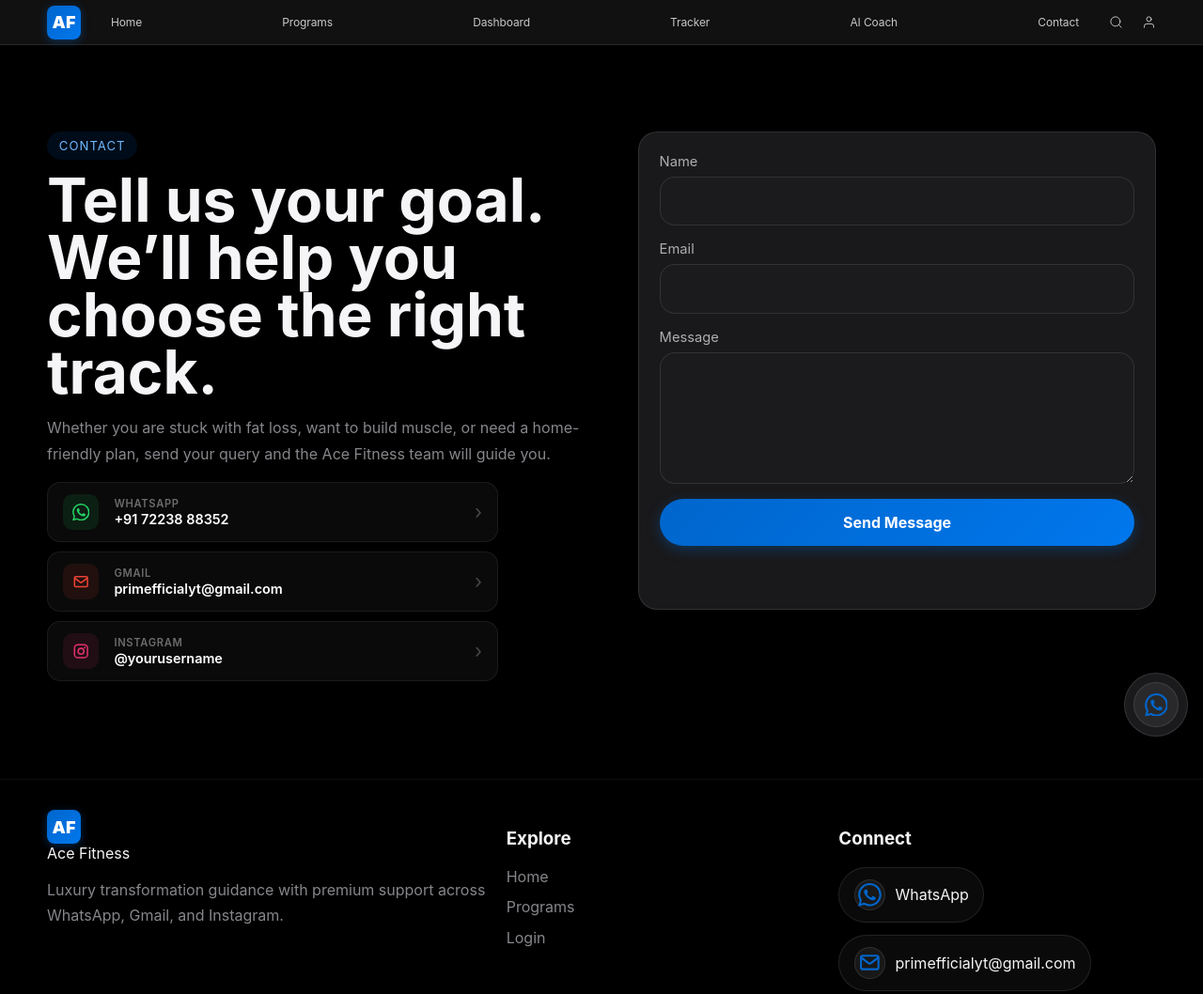
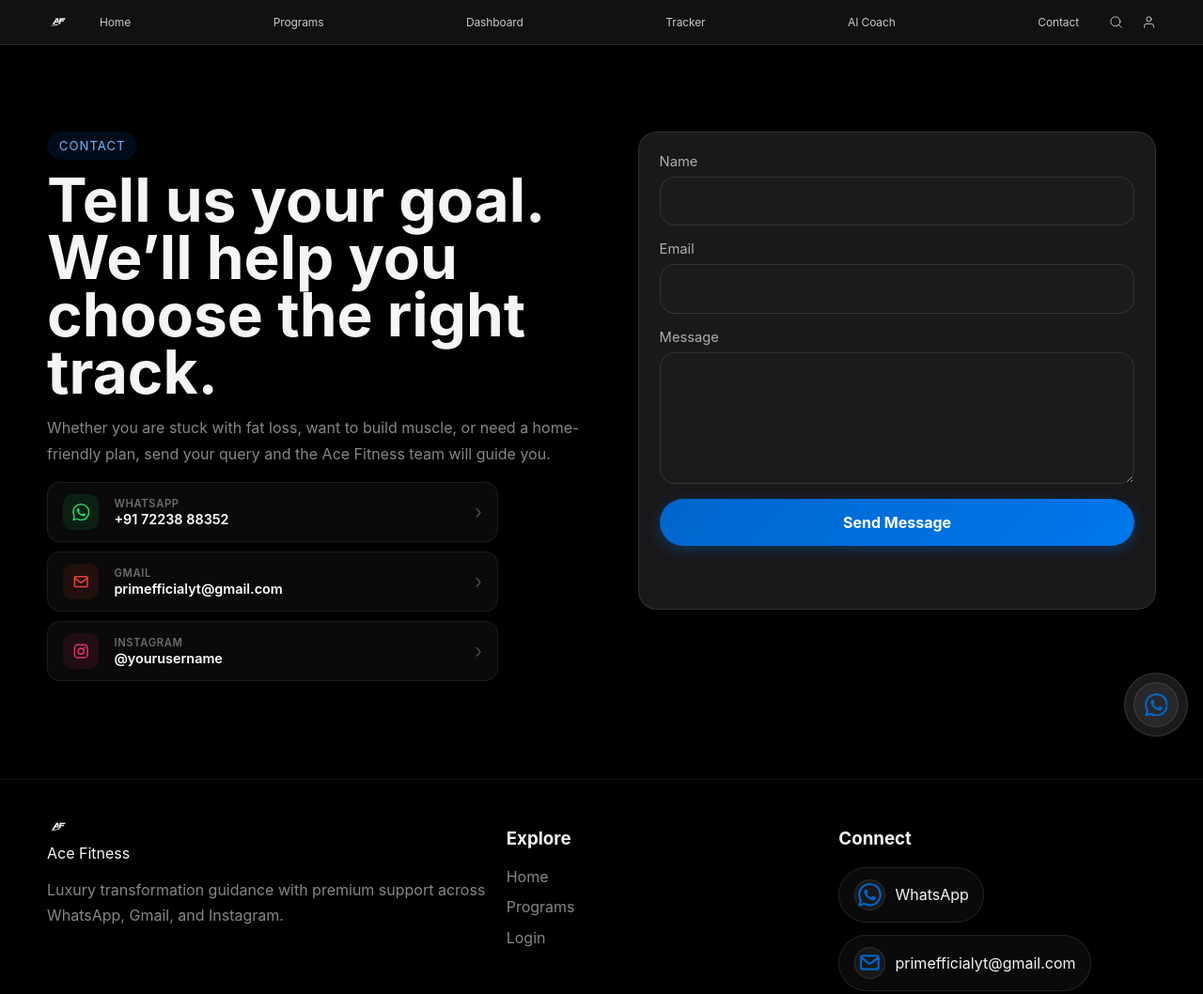
Before and after one commit to hzk87f2v69-collab/new-project-2, a website: page frontend/contact.html in a window 1280 px wide. Shown: the top 1058 px of the page at 94% size. Drawn offline with Linux system fonts and the light colour scheme; no server answers.

Commit message:
Fix asset paths for logo and favicon

```diff
--- a/frontend/contact.html
+++ b/frontend/contact.html
@@ -5,13 +5,14 @@
     <meta name="viewport" content="width=device-width, initial-scale=1.0" />
     <title>Contact Ace Fitness | Ask About Programs</title>
     <link rel="stylesheet" href="/public/assets/css/styles.css" />
-  </head>
+    <link rel="icon" type="image/jpeg" href="/public/assets/images/favicon.jpg">
+</head>
   <body>
             <header class="site-header">
       <div class="nav">
         <!-- Left: Logo -->
         <a class="brand" href="/" aria-label="Ace Fitness Home">
-          <span class="brand-mark">AF</span>
+          <img src="/public/assets/images/logo.png" alt="AF" class="brand-mark">
         </a>
 
         <!-- Center: Desktop Links -->
@@ -92,7 +93,7 @@
       <div class="container footer-grid">
         <div>
           <a class="brand" href="/">
-            <span class="brand-mark">AF</span>
+            <img src="/public/assets/images/logo.png" alt="AF" class="brand-mark">
             <span>Ace Fitness</span>
           </a>
           <p class="muted">Luxury transformation guidance with premium support across WhatsApp, Gmail, and Instagram.</p>
--- a/public/assets/css/styles.css
+++ b/public/assets/css/styles.css
@@ -146,17 +146,13 @@ select {
 }
 
 .brand-mark {
-  width: 36px;
   height: 36px;
-  display: grid;
-  place-items: center;
-  border-radius: 8px;
-  background: linear-gradient(135deg, var(--accent), var(--accent-strong));
-  color: #ffffff;
-  font-weight: 900;
-  font-size: 18px;
-  box-shadow: 0 2px 8px rgba(0, 102, 204, 0.4);
+  width: auto;
+  display: block;
+  object-fit: contain;
   transition: opacity 0.3s;
+  border-radius: 4px;
+  filter: invert(1); /* Invert to make it white for dark header */
 }
 
 .brand-mark:hover {
```
Also changed, not shown: frontend/ai.html (+3 -2 lines), frontend/auth.html (+3 -2 lines), frontend/dashboard.html (+3 -2 lines), frontend/index.html (+4 -3 lines), frontend/my-courses.html (+3 -2 lines), frontend/payment-success.html (+3 -2 lines), frontend/player.html (+3 -2 lines), frontend/profile.html (+3 -2 lines), frontend/programs.html (+4 -3 lines), frontend/workout-tracker.html (+3 -2 lines), public/assets/images/favicon.jpg (added), public/assets/images/logo.png (added).
